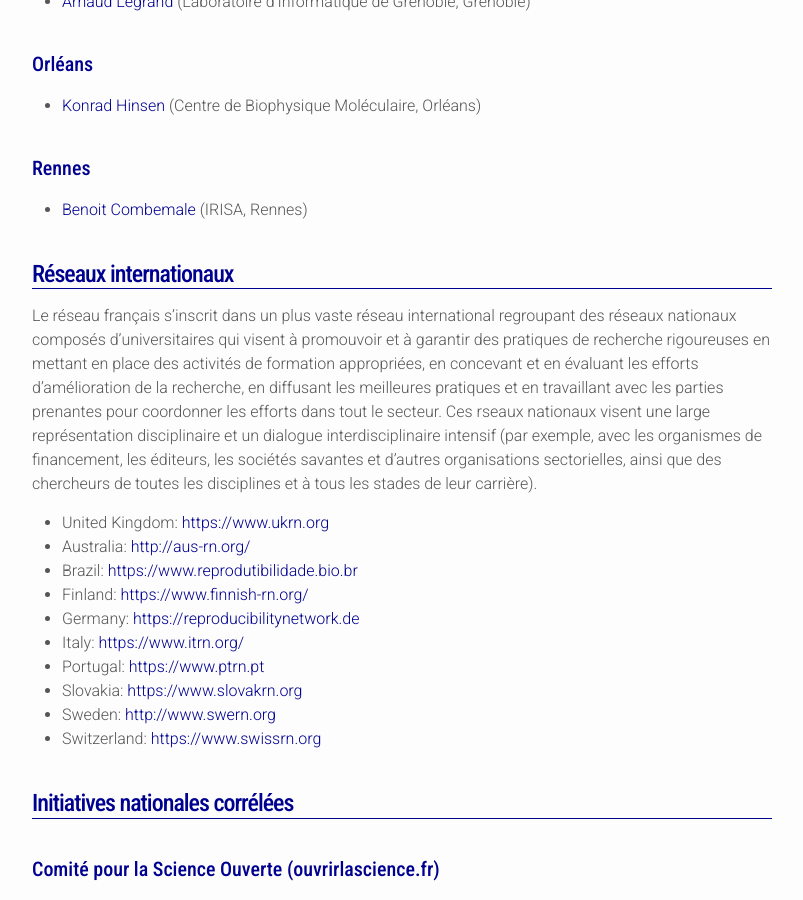
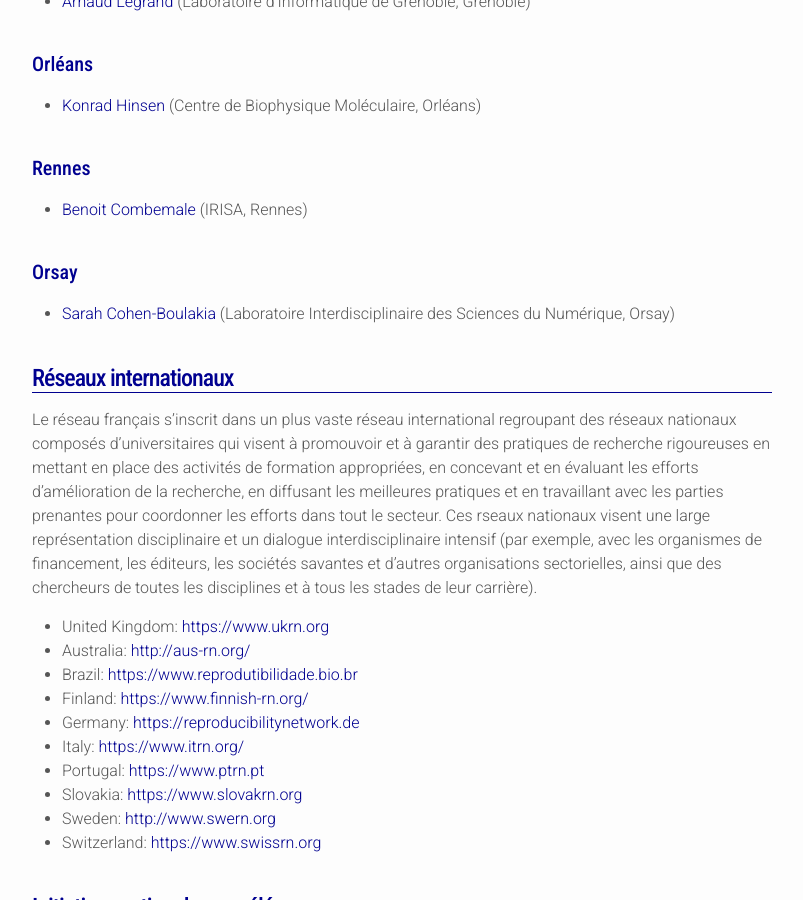
Before and after one commit to FR-RN/FR-RN, a Jekyll site: the page built from community.md, in a window 1280 px wide and 900 px high, scrolled down 670 px. Shown: the whole window, without its empty margins (238-1041 px from the left). Built offline with Jekyll 4.4.1, drawn with Linux system fonts in a browser that asks for light colours.

Commit message:
Added Sarah Cohen-Boulakia

```diff
--- a/_data/people.yml
+++ b/_data/people.yml
@@ -17,6 +17,16 @@
   city: Grenoble
   country: France
   domain: comp. science
+
+- name: Sarah Cohen-Boulakia
+  url: https://sarah.cohen-boulakia.eu/
+  email: sarah.cohen-boulakia@universite-paris-saclay.fr
+  employer: Université Paris-Saclay
+  laboratory: Laboratoire Interdisciplinaire des Sciences du Numérique
+  sex: female
+  city: Orsay
+  country: France
+  domain: Bioinformatics
 
 - name: Benoit Combemale
   url: https://people.irisa.fr/Benoit.Combemale/
--- a/community.md
+++ b/community.md
@@ -2,7 +2,7 @@
 layout: page
 title: Communauté
 permalink: /community/
-cities: ["Bordeaux", "Grenoble", "Orléans", "Rennes"]
+cities: ["Bordeaux", "Grenoble", "Orléans", "Rennes", "Orsay"]
 ---
 
 # Membres du réseau
```
